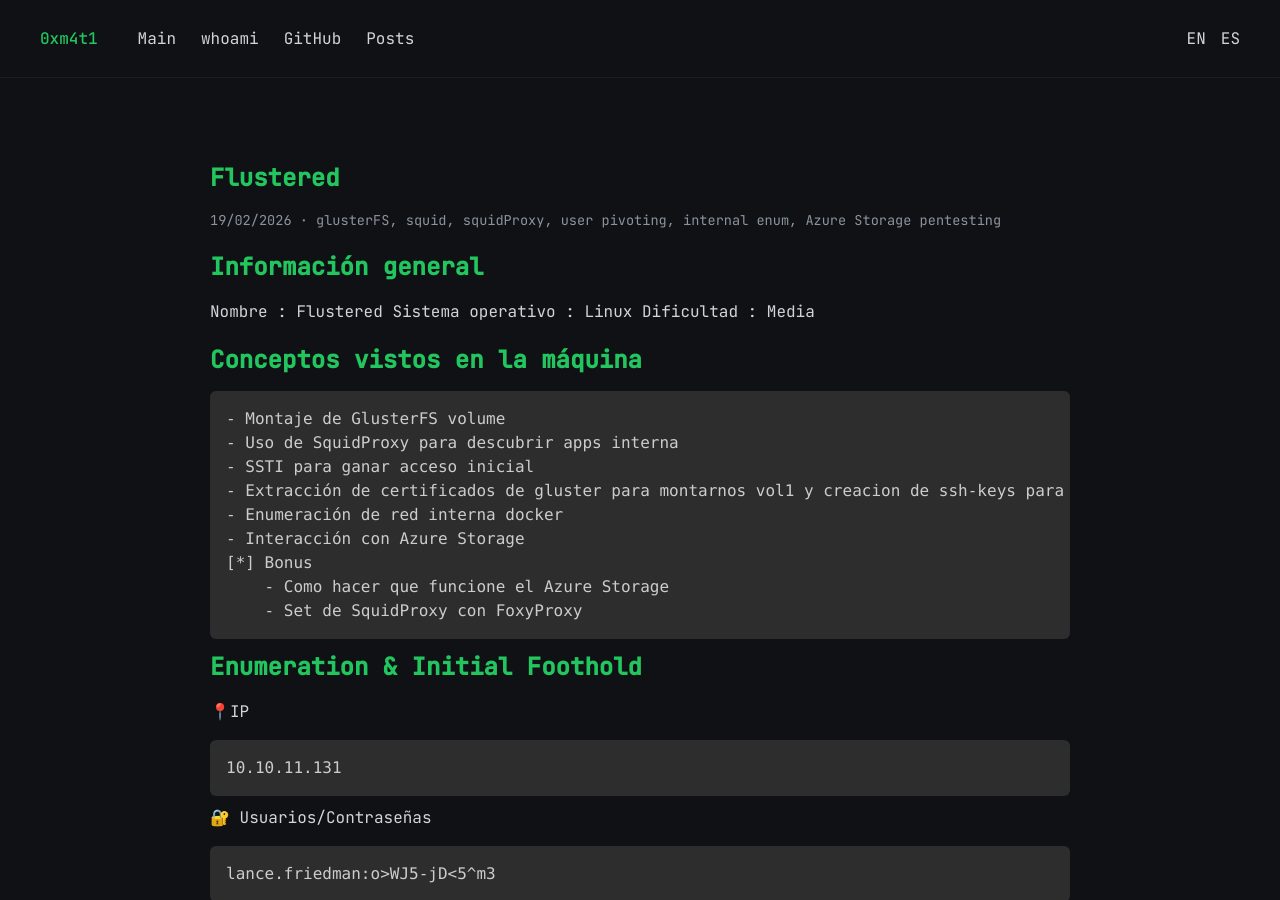
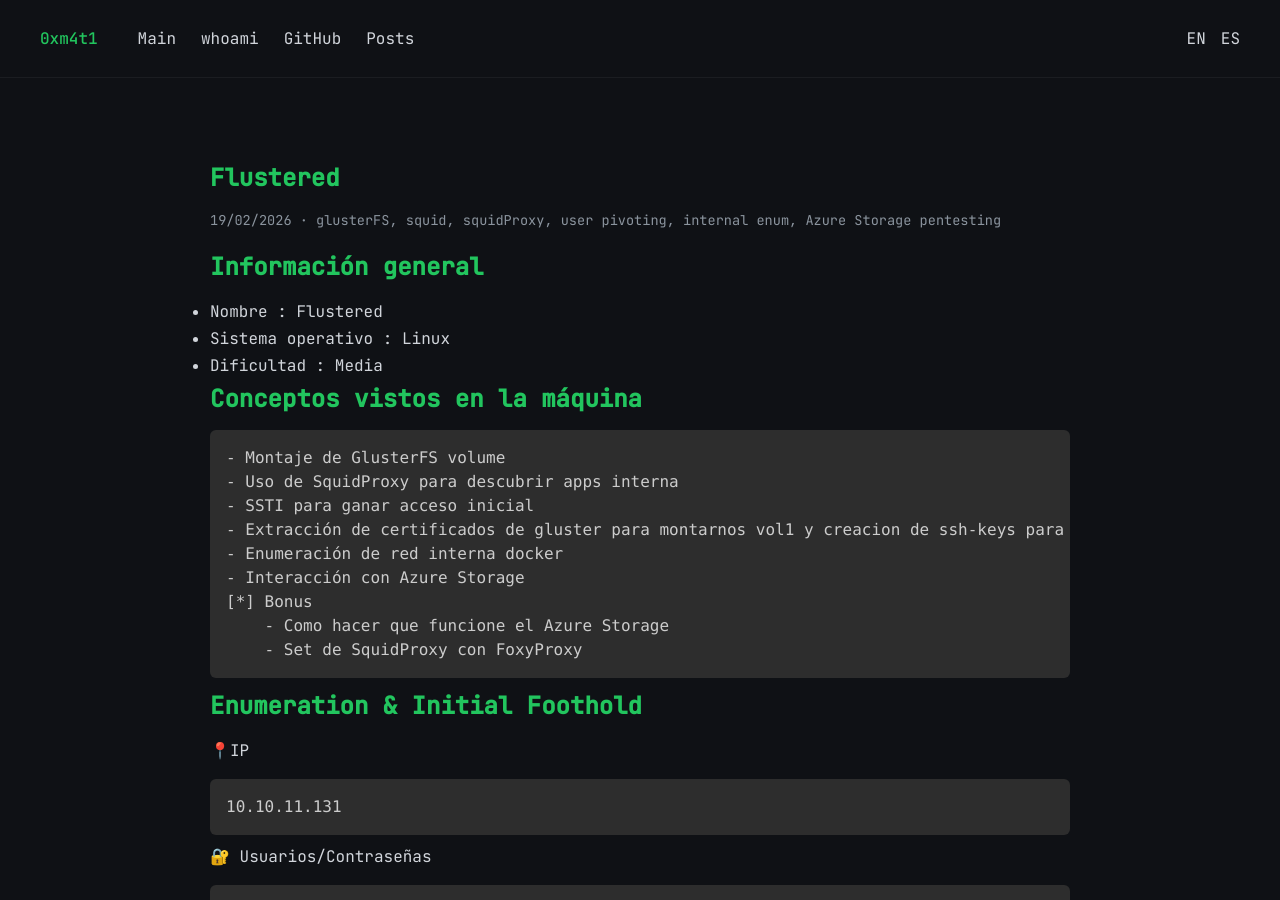
Before and after one commit to jdejavi/jdejavi.github.io, a Jekyll site: the page built from _posts/2026-02-19-Flustered.md, in a window 1280 px wide and 900 px high. Built offline with Jekyll 4.4.1, drawn with Linux system fonts in a browser that asks for light colours.

````diff
--- a/_posts/2026-02-19-Flustered.md
+++ b/_posts/2026-02-19-Flustered.md
@@ -7,9 +7,9 @@ tags: [glusterFS, squid, squidProxy, user pivoting, internal enum, Azure Storage
 lang: es
 ---
 # Información general
-> Nombre			: Flustered
-> Sistema operativo : Linux
-> Dificultad		: Media
+- Nombre			: Flustered
+- Sistema operativo : Linux
+- Dificultad		: Media
 
 # Conceptos vistos en la máquina
 ```
````
